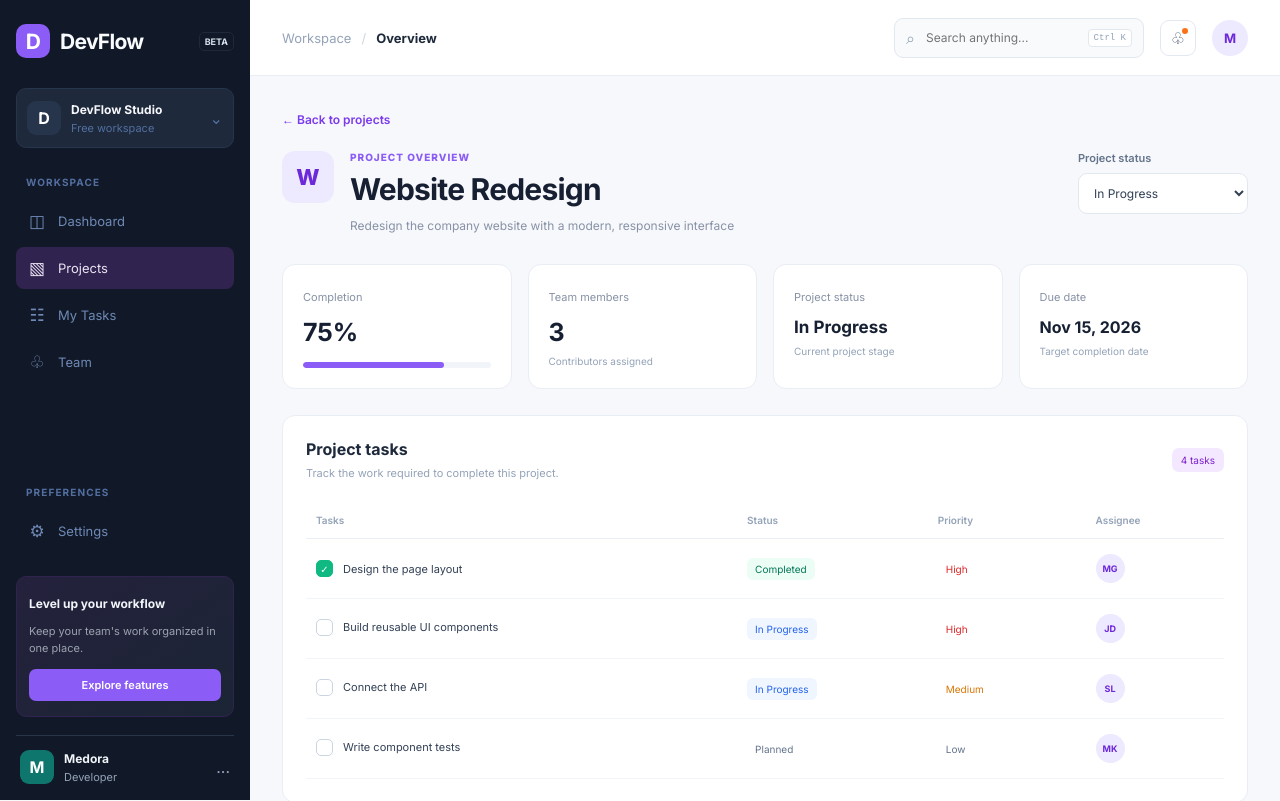
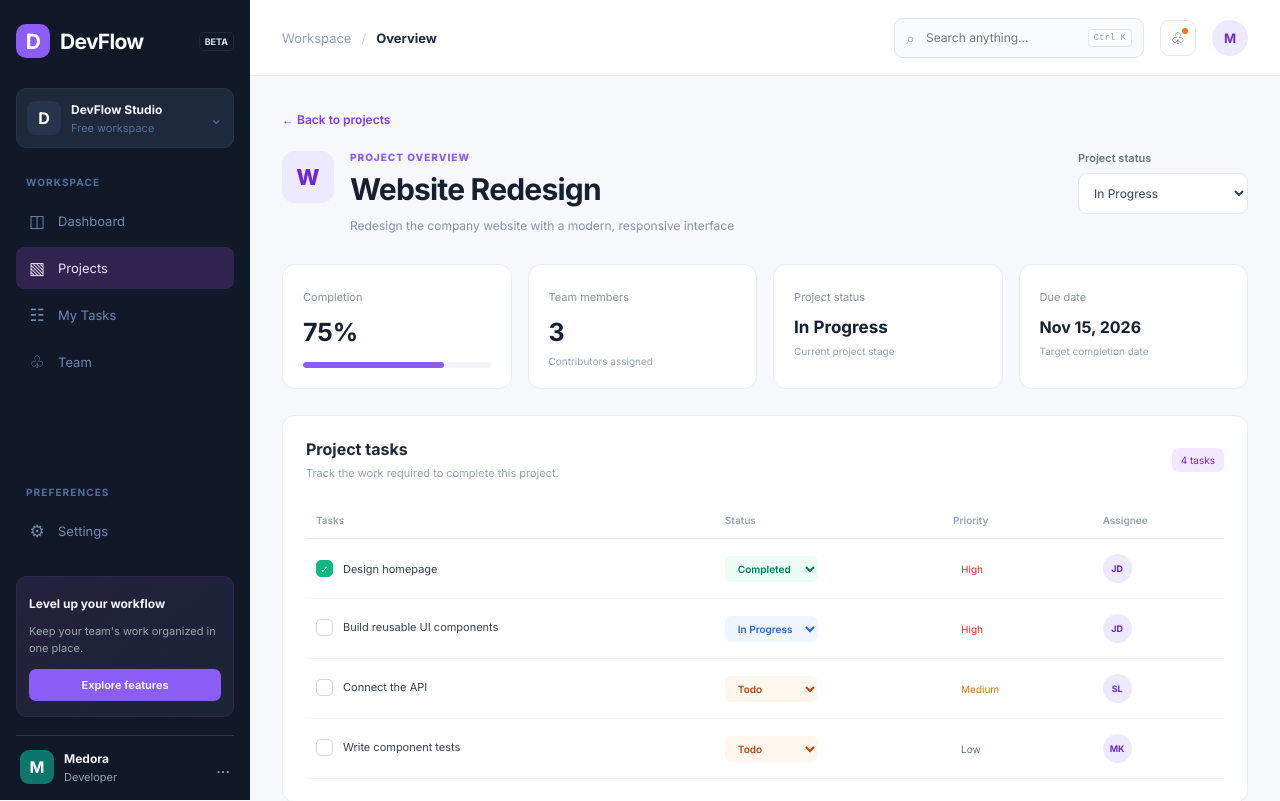
Before and after one commit to Medora140/DevFlow, an Angular app: page /projects/project-1 in a window 1280 px wide. Shown: the top 801 px of the page. Built offline with nearby package versions, Linux system fonts and the light colour scheme.

Commit message:
connected tasks api

```diff
--- a/src/app/features/projects/data-access/tasks-api.service.ts
+++ b/src/app/features/projects/data-access/tasks-api.service.ts
@@ -14,7 +14,7 @@ export class TasksApiService {
       description: 'Create the homepage layout and UI design.',
       status: 'Completed',
       priority: 'High',
-      assignee: 'John Doe',
+      assignee: 'JD',
       dueDate: '2026-11-05',
       createdAt: '2026-10-25T09:00:00.000Z',
       updatedAt: '2026-10-30T14:30:00.000Z',
@@ -67,6 +67,125 @@ export class TasksApiService {
       createdAt: '2026-10-25T09:00:00.000Z',
       updatedAt: '2026-10-30T14:30:00.000Z',
     },
+    {
+        id: 'task-6',
+        projectId: 'project-2',
+        title: 'Create wireframes',
+        description: 'Design wireframes for the main pages of the application.',
+        status: 'In Progress',
+        priority: 'High',
+        assignee: 'JD',
+        dueDate: '2026-11-09',
+        createdAt: '2026-10-26T10:15:00.000Z',
+        updatedAt: '2026-10-31T11:45:00.000Z',
+    },
+    {
+        id: 'task-7',
+        projectId: 'project-3',
+        title: 'Set up project repository',
+        description: 'Initialize the project repository and set up version control.',
+        status: 'Todo',
+        priority: 'Medium',
+        assignee: 'SL',
+        dueDate: '2026-11-11',
+        createdAt: '2026-10-27T11:30:00.000Z',
+        updatedAt: '2026-11-01T13:00:00.000Z',
+    },{
+        id: 'task-8',
+        projectId: 'project-3',
+        title: 'Implement authentication',
+        description: 'Add user authentication and authorization features.',
+        status: 'Todo',
+        priority: 'High',
+        assignee: 'MK',
+        dueDate: '2026-11-13',
+        createdAt: '2026-10-28T12:45:00.000Z',
+        updatedAt: '2026-11-02T14:15:00.000Z',
+    },
+    {
+        id: 'task-9',
+        projectId: 'project-3',
+        title: 'Write API documentation',
+        description: 'Create comprehensive documentation for the REST API endpoints.',
+        status: 'Todo',
+        priority: 'Medium',
+        assignee: 'SL',
+        dueDate: '2026-11-15',
+        createdAt: '2026-10-29T13:00:00.000Z',
+        updatedAt: '2026-11-03T15:30:00.000Z',
+    },
+    {
+        id: 'task-10',
+        projectId: 'project-4',
+        title: 'Conduct code review',
+        description: 'Review the implementation of the new features.',
+        status: 'Todo',
+        priority: 'Low',
+        assignee: 'JD',
+        dueDate: '2026-11-17',
+        createdAt: '2026-10-30T14:00:00.000Z',
+        updatedAt: '2026-11-04T16:45:00.000Z',
+    },
+    {
+        id: 'task-11',
+        projectId: 'project-4',
+        title: 'Optimize database queries',
+        description: 'Improve the performance of database queries for better response times.',
+        status: 'In Progress',
+        priority: 'High',
+        assignee: 'MG',
+        dueDate: '2026-11-19',
+        createdAt: '2026-10-31T15:15:00.000Z',
+        updatedAt: '2026-11-05T17:30:00.000Z',
+    },
+    {
+        id: 'task-12',
+        projectId: 'project-5',
+        title: 'Implement caching mechanism',
+        description: 'Add a caching mechanism to improve application performance.',
+        status: 'Todo',
+        priority: 'Medium',
+        assignee: 'SL',
+        dueDate: '2026-11-21',
+        createdAt: '2026-11-01T16:00:00.000Z',
+        updatedAt: '2026-11-06T18:30:00.000Z',
+    },
+    {
+        id: 'task-13',
+        projectId: 'project-5',
+        title: 'Set up continuous integration',
+        description: 'Configure continuous integration for automated testing and deployment.',
+        status: 'In Progress',
+        priority: 'High',
+        assignee: 'JD',
+        dueDate: '2026-11-23',
+        createdAt: '2026-11-02T17:15:00.000Z',
+        updatedAt: '2026-11-07T19:30:00.000Z',
+    },
+    {
+        id: 'task-14',
+        projectId: 'project-6',
+        title: 'Conduct user testing',
+        description: 'Perform user testing to gather feedback on the application.',
+        status: 'Todo',
+        priority: 'Medium',
+        assignee: 'MG',
+        dueDate: '2026-11-25',
+        createdAt: '2026-11-03T18:00:00.000Z',
+        updatedAt: '2026-11-08T20:30:00.000Z',
+    },
+    {
+        id: 'task-15',
+        projectId: 'project-6',
+        title: 'Fix reported bugs',
+        description: 'Address and fix the bugs reported during user testing.',
+        status: 'In Progress',
+        priority: 'High',
+        assignee: 'SL',
+        dueDate: '2026-11-27',
+        createdAt: '2026-11-04T19:15:00.000Z',
+        updatedAt: '2026-11-09T21:30:00.000Z',
+    }
   ]);
   // readonly access
   readonly tasks = this.tasksState.asReadonly();
--- a/src/app/features/projects/project-details/project-details.html
+++ b/src/app/features/projects/project-details/project-details.html
@@ -54,7 +54,7 @@
           <h2>Project tasks</h2>
           <p>Track the work required to complete this project.</p>
         </div>
-        <span class="task-count"> {{ tasks.length }} tasks </span>
+        <span class="task-count"> {{ tasks().length }} tasks </span>
       </div>
       <div class="task-table-wrapper">
         <table class="task-table">
@@ -67,7 +67,7 @@
             </tr>
           </thead>
           <tbody>
-            @for (task of tasks; track task.id) {
+            @for (task of tasks(); track task.id) {
               <tr>
                 <td>
                   <span class="task-title">
@@ -78,13 +78,18 @@
                   </span>
                 </td>
                 <td>
-                  <span
-                    class="task-status"
-                    [class.done]="task.status === 'Completed'"
-                    [class.active]="task.status === 'In Progress'"
-                  >
-                    {{ task.status }}
-                  </span>
+                 <select class="task-status"
+                 [class.done]="task.status==='Completed'"
+                 [class.active]="task.status==='In Progress'"
+                 [class.planned]="task.status==='Todo'"
+                 [value]="task.status"
+                 (change)="updateTaskStatus(task.id, $any($event.target).value)"
+                 [attr.aria-label]="'Update status for '+task.title"
+                 >
+                   <option value="Todo">Todo</option>
+                   <option value="In Progress">In Progress</option>
+                   <option value="Completed">Completed</option>
+                 </select>
                 </td>
                 <td>
                   <span
--- a/src/app/features/projects/project-details/project-details.scss
+++ b/src/app/features/projects/project-details/project-details.scss
@@ -206,6 +206,14 @@
           }
 
           .task-status {
+            padding: 6px 9px;
+            border:none;
+            border-radius: 6px;
+            font-family: inherit;
+            font-size: 10px;
+            font-weight: 600;
+            cursor:pointer;
+            outline-offset: 3px;
             &.done {
               background: #ecfdf5;
               color: #047857;
--- a/src/app/features/projects/project-details/project-details.ts
+++ b/src/app/features/projects/project-details/project-details.ts
@@ -6,6 +6,8 @@ import { toSignal } from '@angular/core/rxjs-interop';
 
 import { ProjectsApiService } from '../data-access/projects-api.service';
 import { ProjectStatus } from '../models/project.model';
+import { TasksApiService } from '../data-access/tasks-api.service';
+import { TaskStatus } from '../models/task.model';
 
 @Component({
   selector: 'app-project-details',
@@ -17,49 +19,32 @@ import { ProjectStatus } from '../models/project.model';
 export class ProjectDetails {
   private readonly route = inject(ActivatedRoute);
   private readonly projectsService = inject(ProjectsApiService);
+  private readonly tasksService = inject(TasksApiService);
 
   private readonly routeParams = toSignal(this.route.paramMap, {
     initialValue: this.route.snapshot.paramMap,
   });
+
   readonly project = computed(() => {
     const id = this.routeParams().get('id');
     return this.projectsService.projects().find((project) => project.id === id);
   });
 
-  readonly tasks = [
-    {
-      id: 'task-1',
-      title: 'Design the page layout',
-      status: 'Completed',
-      priority: 'High',
-      assignee: 'MG',
-    },
-    {
-      id: 'task-2',
-      title: 'Build reusable UI components',
-      status: 'In Progress',
-      priority: 'High',
-      assignee: 'JD',
-    },
-    {
-      id: 'task-3',
-      title: 'Connect the API',
-      status: 'In Progress',
-      priority: 'Medium',
-      assignee: 'SL',
-    },
-    {
-      id: 'task-4',
-      title: 'Write component tests',
-      status: 'Planned',
-      priority: 'Low',
-      assignee: 'MK',
-    },
-  ];
+  readonly tasks=computed(()=>{
+    const projectId=this.project()?.id;
+    if(!projectId){
+      return [];
+    }
+    return this.tasksService.tasks().filter((task)=>
+    task.projectId=== projectId);
+  });
   updateProjectStatus(status: ProjectStatus): void {
     const project = this.project();
     if (project) {
       this.projectsService.updateStatus(project.id, status);
     }
   }
+  updateTaskStatus(taskId: string, status: TaskStatus): void {
+    this.tasksService.updateTaskStatus(taskId, status);
+  }
 }
```
